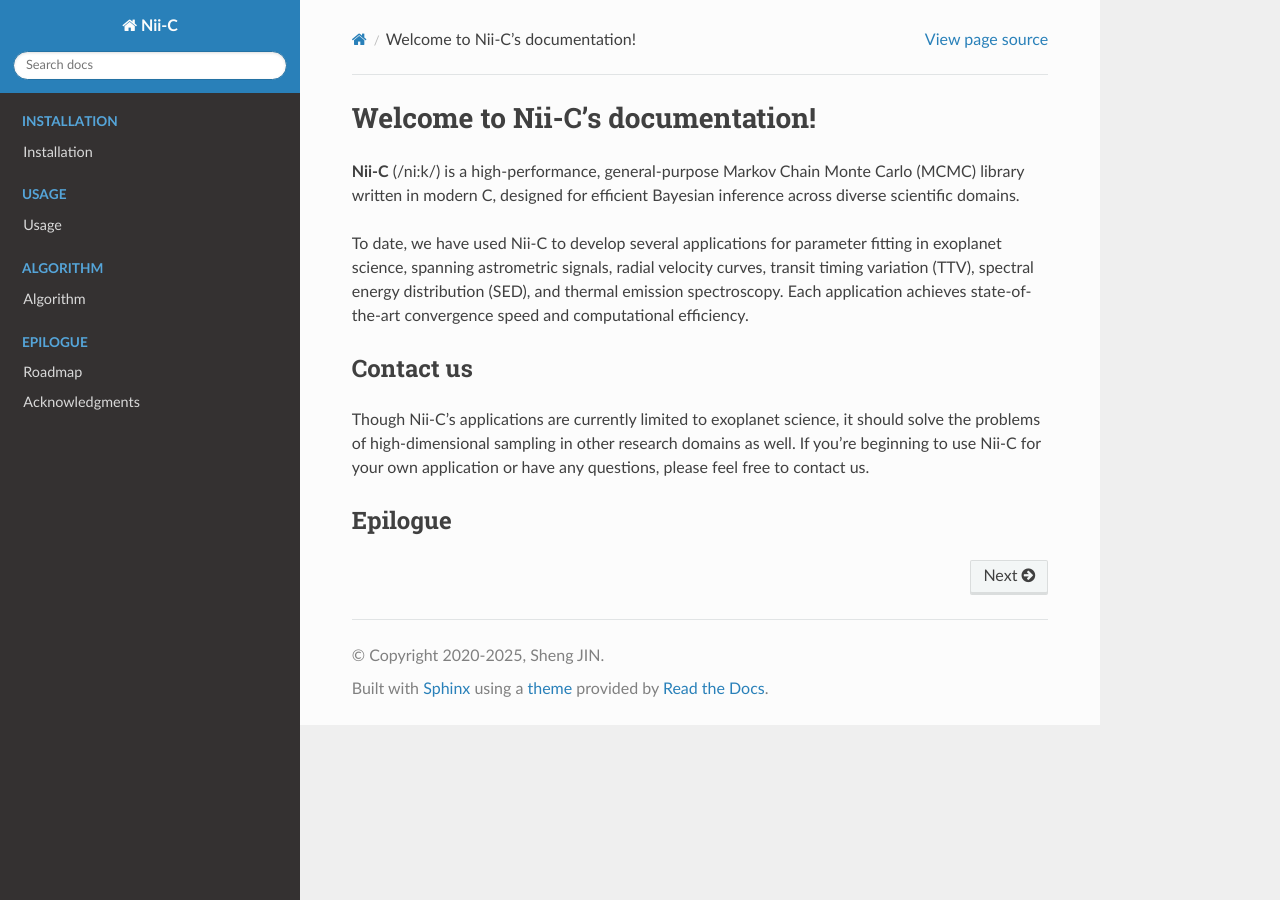
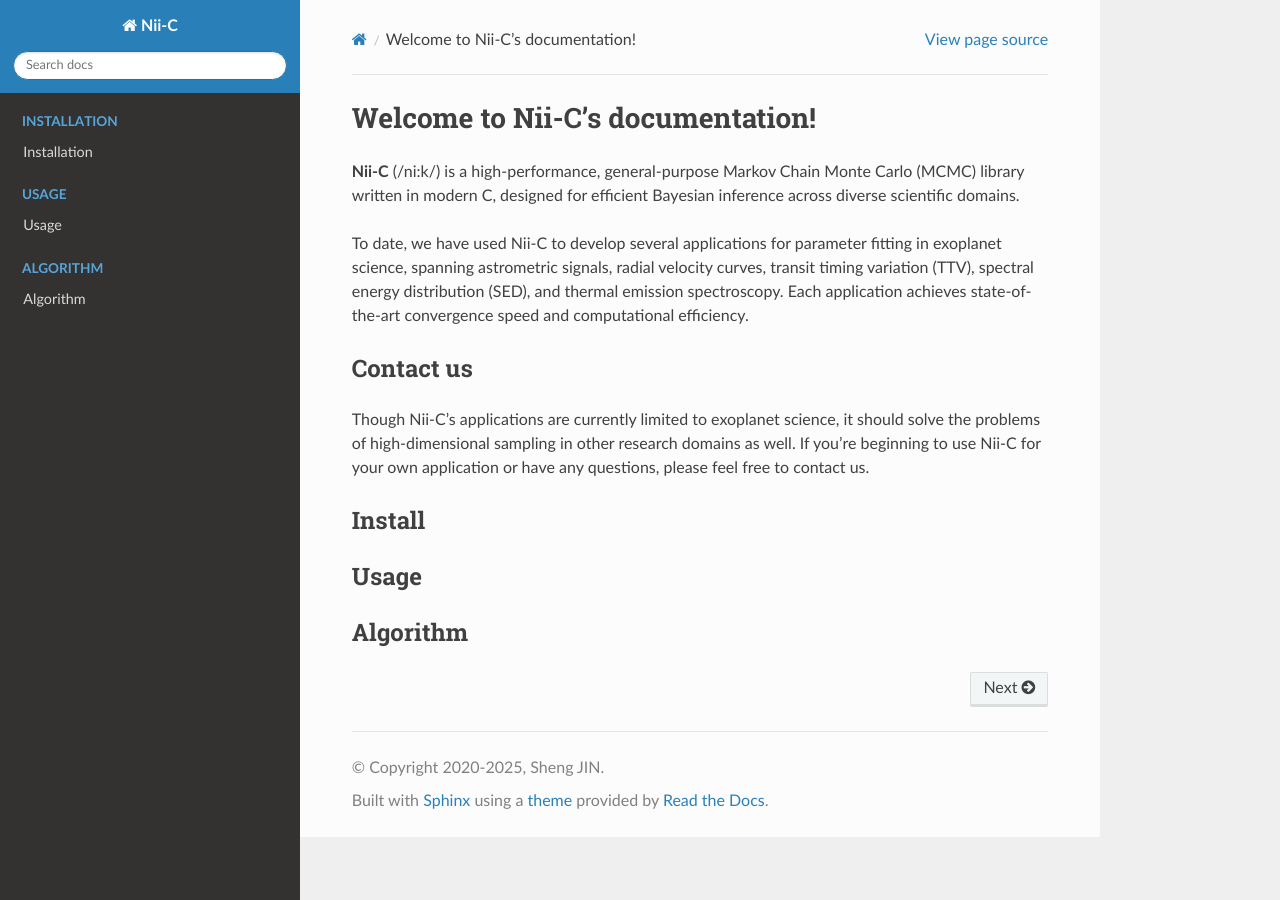
Before and after one commit to shengjin/nii-c-MAN, a Sphinx documentation site: the page built from docs/source/index.rst, in a window 1280 px wide. Built offline with Sphinx 7.4.7 and the Read the Docs theme 3.1.0, drawn with Linux system fonts in a browser that asks for light colours.

Commit message:
modify epilogue

```diff
--- a/docs/source/index.rst
+++ b/docs/source/index.rst
@@ -28,10 +28,6 @@ If you're beginning to use Nii-C for your own application or have any questions,
    section#install,
    section#usage,
    section#algorithm,
-   section#roadmap,
-   section#acknowledgments {
-       display:none;
-   }
    </style>
 
 Install
@@ -56,19 +52,8 @@ Usage
 Algorithm
 ------------
 .. toctree::
-   :caption: Algorithm
+   :caption: ALGORITHM
    :maxdepth: 1
    :hidden:
 
    algorithm
-
-
-Epilogue
-------------
-.. toctree::
-   :caption: EPILOGUE
-   :maxdepth: 1
-   :hidden:
-
-   roadmap
-   acknowledgments
```
